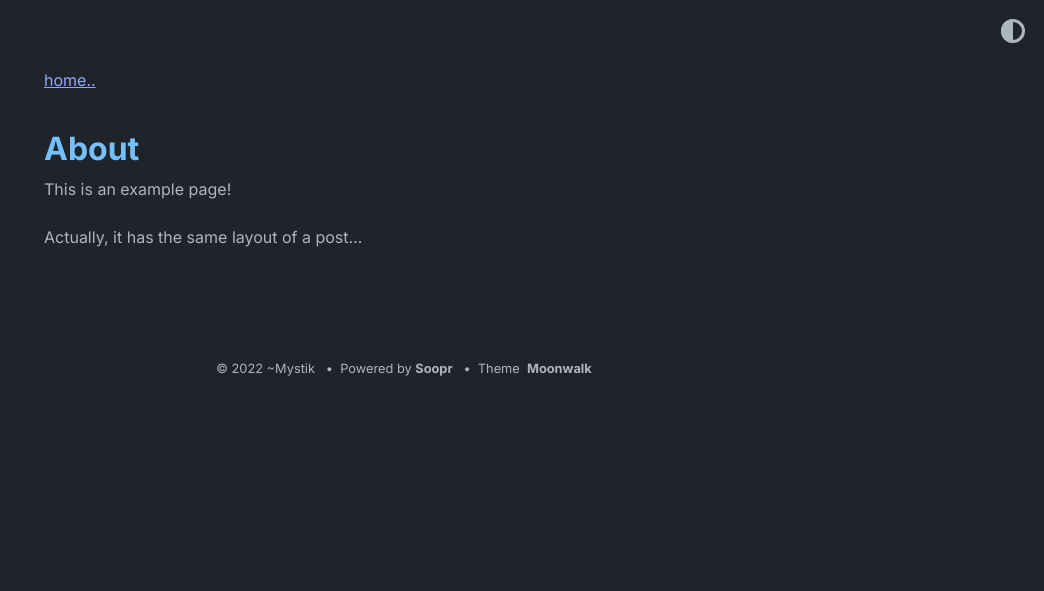
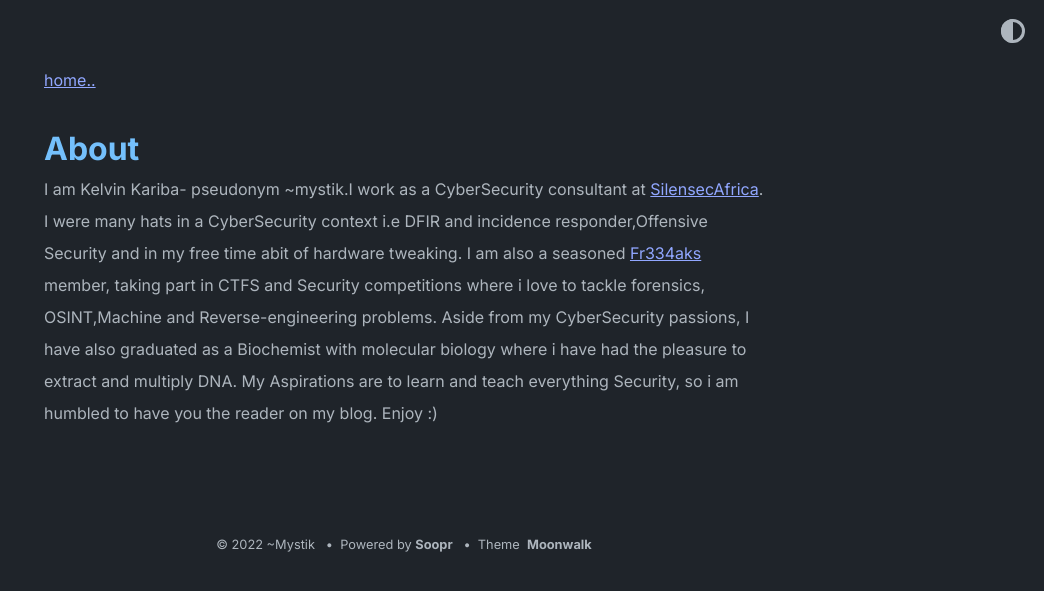
Before and after one commit to mystickev/mystickev.github.io, a Jekyll site: the page built from about.md, in a window 1280 px wide. Shown: the top 591 px of the page, without its empty margins (236-1280 px from the left). Built offline with Jekyll 4.4.1, drawn with Linux system fonts in a browser that asks for light colours.

Commit message:
Update about.md

```diff
--- a/about.md
+++ b/about.md
@@ -3,6 +3,5 @@ layout: post
 title: About
 ---
 
-This is an example page!
-
-Actually, it has the same layout of a post...
+I am Kelvin Kariba- pseudonym ~mystik.I work as a CyberSecurity consultant at [SilensecAfrica](https://www.linkedin.com/company/silensec-group/mycompany/). I were many hats in a CyberSecurity context i.e DFIR and incidence responder,Offensive Security and in my free time abit of hardware tweaking. I am also a seasoned [Fr334aks](https://twitter.com/fr334aks) member, taking part in CTFS and Security competitions where i love to tackle forensics, OSINT,Machine and Reverse-engineering problems. Aside from my CyberSecurity passions, I have also graduated as a Biochemist with molecular biology where i have had the pleasure to extract and multiply DNA. My Aspirations are to learn and teach everything Security, so i am humbled to have you the reader on my blog.
+Enjoy :)
```
